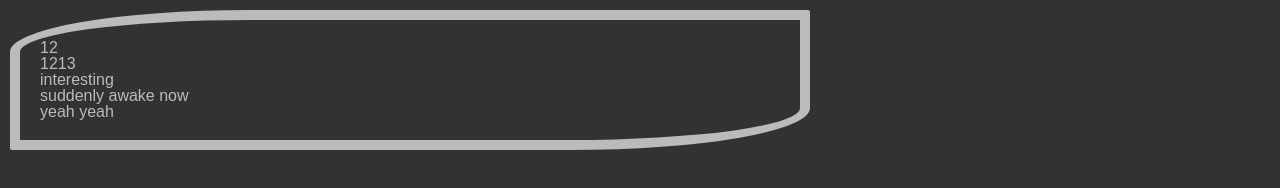
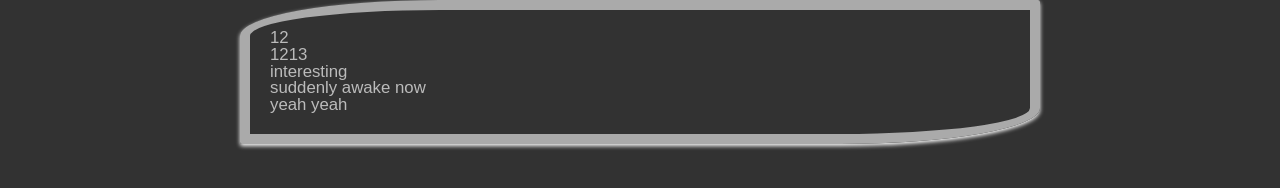
Before and after one commit to wagnerJuniorweb/atividadesWeb, a plain HTML site: page listaCafeManha/listaCafeManha.html in a window 1280 px wide. Drawn offline with Linux system fonts and the light colour scheme.

Commit message:
modified:   listaCafeManha/styles.css

```diff
--- a/listaCafeManha/styles.css
+++ b/listaCafeManha/styles.css
@@ -1,3 +1,9 @@
+*{
+    margin: 0;
+    padding: 0;
+    box-sizing: border-box;
+}
+
 body{
     background-color: rgb(50, 50, 50);
     color: #bbbbbb;
@@ -5,14 +11,24 @@ body{
     line-height: 1;
     max-width: 800px;
     padding: auto;
-    margin: 10px;
+    margin: 0 auto;
 }
 
 ul{
     list-style-type: none;
     padding: 20px;
     margin: auto;
-    border: 1px solid #bbbbbb;
-    border-radius: 30% 2px;
+    border: 1px solid #aaaaaa;
+    border-radius: 25% 2px;
     border-width: 10px;
+    box-shadow: 0 2px 4px #ffffff;
 }
+
+li{
+    font-size: 1.05rem;
+    margin-bottom: 0;
+}
+
+li:last-child{
+    margin-bottom: 0;
+}
```
